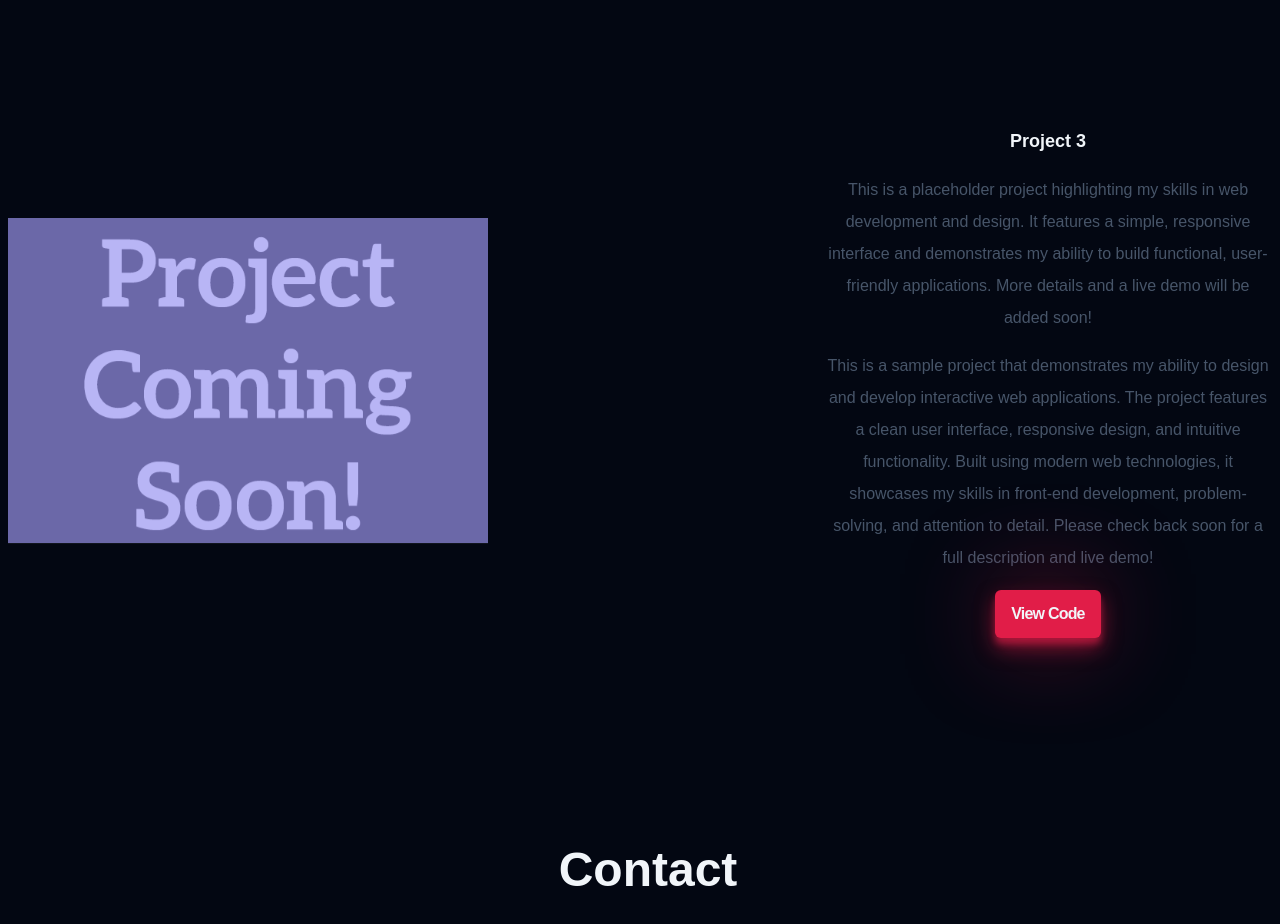
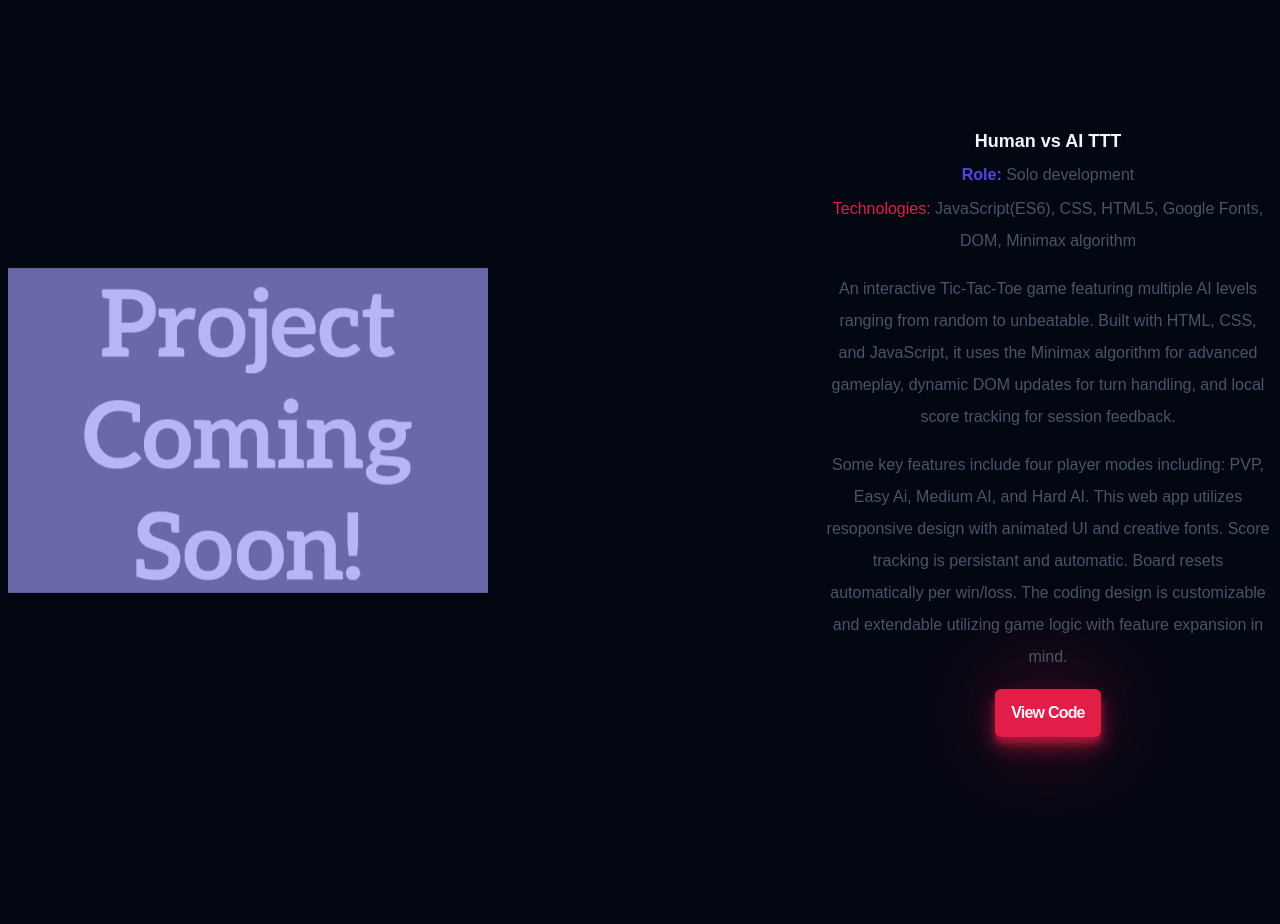
Before and after one commit to JTripple7s/CS_Portfolio_Web, a website: page index.html in a window 1280 px wide. Shown: the part 4840-5764 px from the top of the page. Drawn offline with nearby package versions, Linux system fonts and the light colour scheme; a web font is replaced by a local one.

Commit message:
added AI TTT to project 3

```diff
--- a/index.html
+++ b/index.html
@@ -253,22 +253,24 @@
           <a class="btn work__project-btn" href="#">View Code</a>
         </div>
         <!-- project3 -->
-         <h3 class="work__project-title">Project 3</h3>
+         <h3 class="work__project-title">Human vs AI TTT </h3>
         <div class="work__img-wrapper animate-on-scroll" data-animate="animate__slideInLeft">
           <img src="images/Project-Coming-Soon-Placeholder-625x423.png" alt="temp img" class="animate-on-scroll" data-animate="animate__slideInLeft"/>
         </div>
         <div class="work__project animate-on-scroll" data-animate="animate__fadeIn">
-          <h3 class="work__project-subtitle">Project 3</h3>
+          <h3 class="work__project-subtitle">Human vs AI TTT</h3>
+          <p class="work__project2-description"><strong>Role:</strong> Solo development</p>
+          <p class="work__project2-description"><a>Technologies:</a> JavaScript(ES6), CSS, HTML5, Google Fonts, DOM, Minimax algorithm</p>
           <p class="work__project-description">
-            This is a placeholder project highlighting my skills in web development and design.
-            It features a simple, responsive interface and demonstrates my ability to build functional, user-friendly applications.
-            More details and a live demo will be added soon!
+            An interactive Tic-Tac-Toe game featuring multiple AI levels ranging from random to unbeatable.
+            Built with HTML, CSS, and JavaScript, it uses the Minimax algorithm for advanced gameplay,
+            dynamic DOM updates for turn handling, and local score tracking for session feedback.
           </p>
           <p class="work__project-description">
-            This is a sample project that demonstrates my ability to design and develop interactive web applications.
-            The project features a clean user interface, responsive design, and intuitive functionality. Built using modern web
-            technologies, it showcases my skills in front-end development, problem-solving, and attention to detail.
-            Please check back soon for a full description and live demo!
+            Some key features include four player modes including: PVP, Easy Ai, Medium AI, and Hard AI.
+            This web app utilizes resoponsive design with animated UI and creative fonts. Score tracking is persistant
+            and automatic. Board resets automatically per win/loss. The coding design is customizable and extendable
+            utilizing game logic with feature expansion in mind.
           </p>
           <a class="btn work__project-btn" href="#">View Code</a>
         </div>
```
